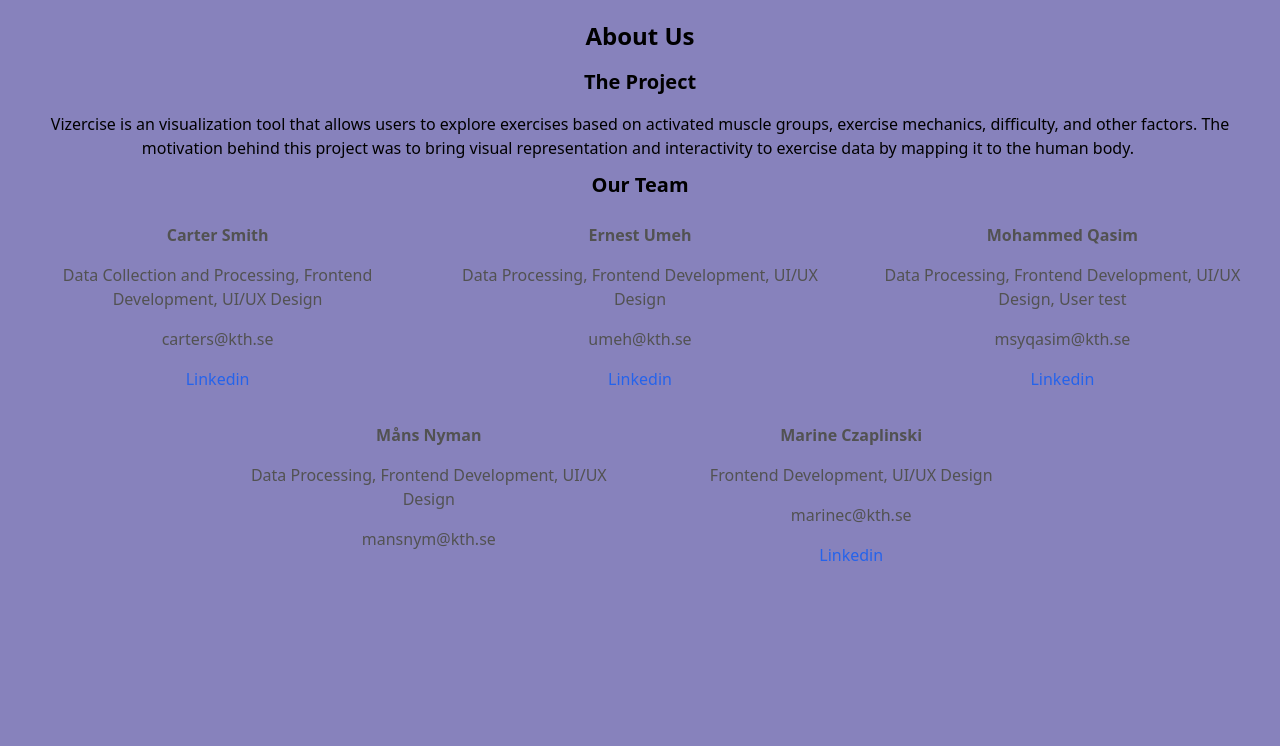
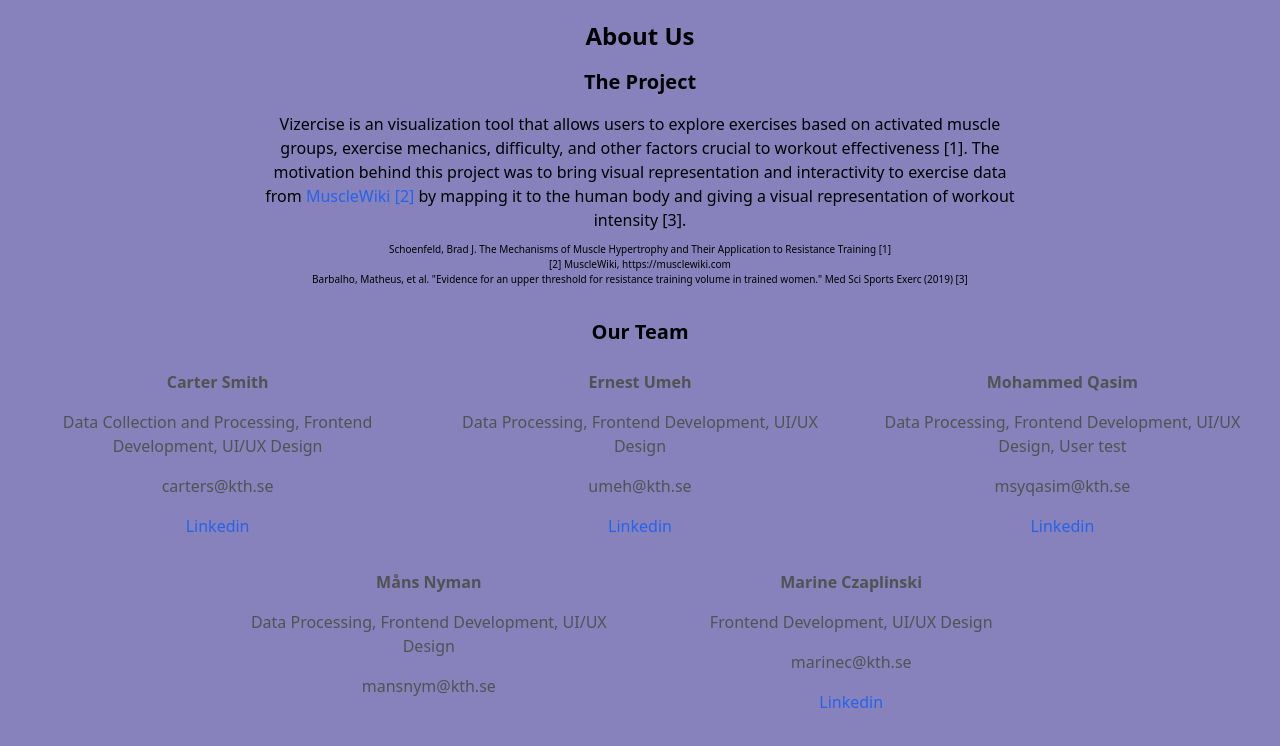
Before and after one commit to ernum/Vizercise, a Next.js app: page /about in a window 1280 px wide. Shown: the top 746 px of the page. Built offline with nearby package versions, Linux system fonts and the light colour scheme.

Commit message:
fix: citations in project description

```diff
--- a/src/pages/about.js
+++ b/src/pages/about.js
@@ -6,10 +6,14 @@
             <div className="about-section">
                 <h1 className="text-2xl font-bold mb-2" style={{ marginTop: "20px", marginBottom: "15px", textAlign: "center" }}>About Us</h1>
                 <h2 className="text-center text-4x1 font-bold" style={{ marginBottom: "15px", marginTop: "10px", fontSize: "20px"}}>The Project</h2>
-                    <div className="row" style={{ marginLeft: "10px", marginRight: "10px", textAlign: 'center' }}>
-                        Vizercise is an visualization tool that allows users to explore exercises based on activated muscle groups, exercise mechanics, difficulty, and other factors.
-                        The motivation behind this project was to bring visual representation and interactivity to exercise data by mapping it to the human body.
-                        ‎
+                    <div className="row" style={{ marginLeft: "20%", marginRight: "20%", textAlign: 'center', marginBottom: "10px" }}>
+                        Vizercise is an visualization tool that allows users to explore exercises based on activated muscle groups, exercise mechanics, difficulty, and other factors crucial to workout effectiveness [1].
+                        The motivation behind this project was to bring visual representation and interactivity to exercise data from <a className="text-blue-600" href="https://musclewiki.com" target="_blank">MuscleWiki [2]</a> by mapping it to the human body and giving a visual representation of workout intensity [3].
+                    </div>
+                    <div className="row" style={{ marginLeft: "10%", marginRight: "10%", textAlign: 'center', marginBottom: "30px", fontSize: "10px" }}>
+                        Schoenfeld, Brad J. The Mechanisms of Muscle Hypertrophy and Their Application to Resistance Training [1] <br />
+                        [2] MuscleWiki, https://musclewiki.com <br />
+                        Barbalho, Matheus, et al. "Evidence for an upper threshold for resistance training volume in trained women." Med Sci Sports Exerc (2019) [3]
                     </div>
 
                 <h2 className="text-center text-4x1 font-bold" style={{ marginBottom: "15px", marginTop: "10px", fontSize: "20px"}}>Our Team</h2>
```
